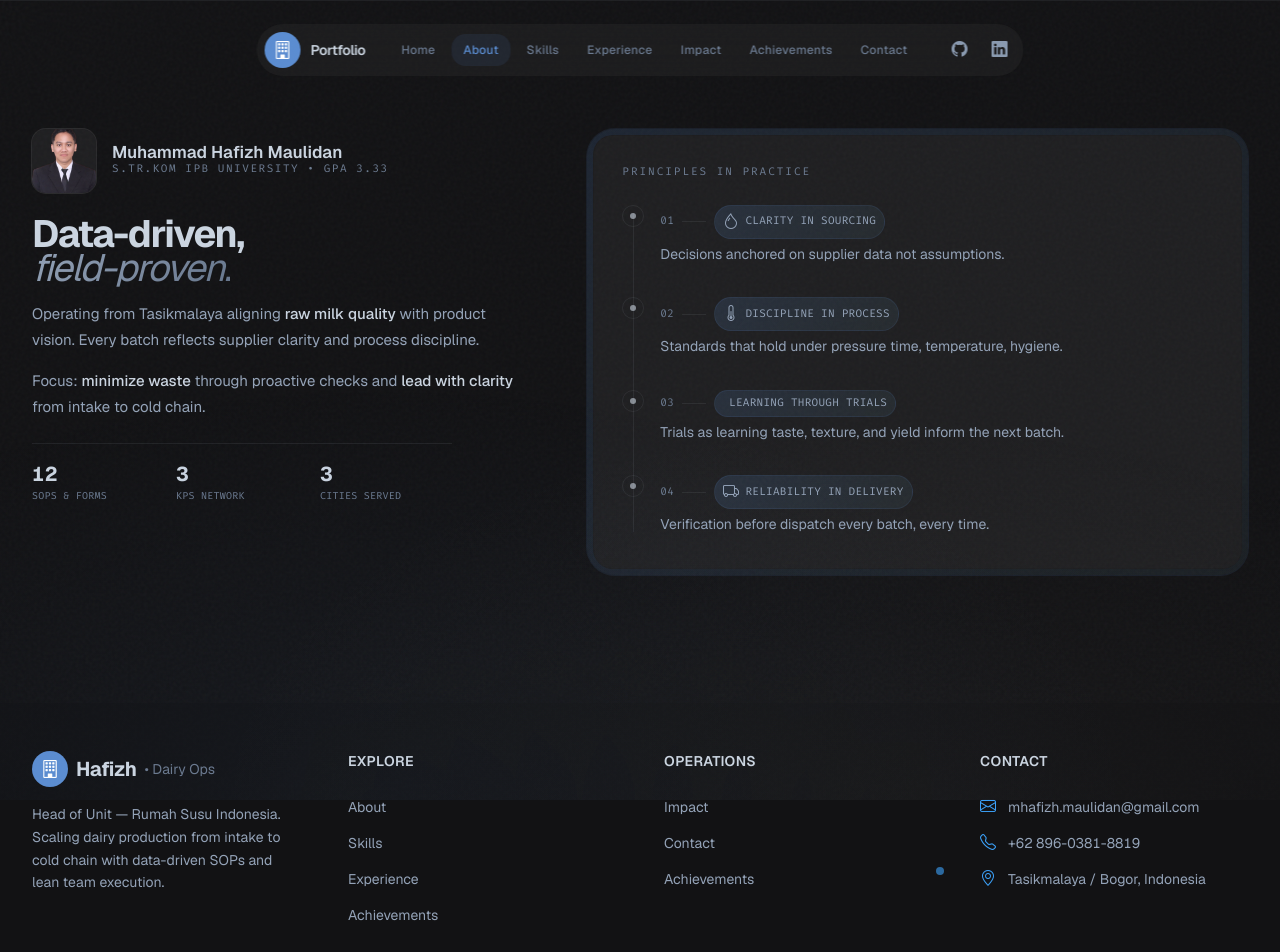
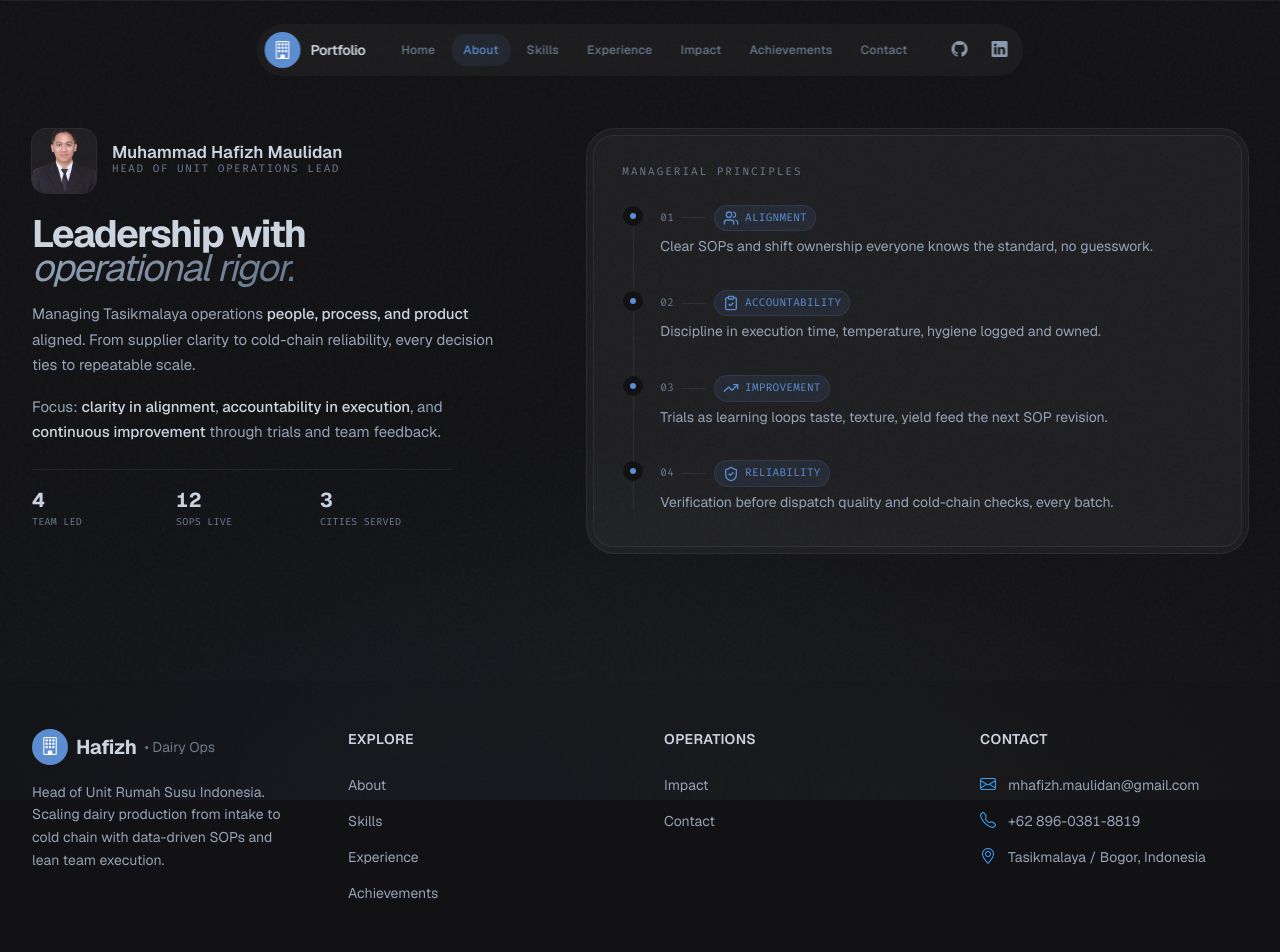
Before and after one commit to hafizhmaulidan15/my-portfolio, a React (Vite) app: page /about in a window 1280 px wide. Shown: the top 952 px of the page. Built offline with nearby package versions, Linux system fonts and the light colour scheme; a web font is replaced by a local one.

Commit message:
style: hapus semua em dash — di semua halaman

```diff
--- a/src/components/About.jsx
+++ b/src/components/About.jsx
@@ -1,8 +1,10 @@
+import { Users, ClipboardCheck, TrendingUp, ShieldCheck } from 'lucide-react';
+
 const steps = [
-  { n: '01', title: 'Clarity in Sourcing', desc: 'Decisions anchored on supplier data  not assumptions.', icon: <i className="bi bi-droplet text-[16px]"></i> },
-  { n: '02', title: 'Discipline in Process', desc: 'Standards that hold under pressure  time, temperature, hygiene.', icon: <i className="bi bi-thermometer-half text-[16px]"></i> },
-  { n: '03', title: 'Learning through Trials', desc: 'Trials as learning  taste, texture, and yield inform the next batch.', icon: <i className="bi bi-flask text-[16px]"></i> },
-  { n: '04', title: 'Reliability in Delivery', desc: 'Verification before dispatch  every batch, every time.', icon: <i className="bi bi-truck text-[16px]"></i> },
+  { n: '01', title: 'Alignment', desc: 'Clear SOPs and shift ownership  everyone knows the standard, no guesswork.', icon: <Users size={16} /> },
+  { n: '02', title: 'Accountability', desc: 'Discipline in execution  time, temperature, hygiene logged and owned.', icon: <ClipboardCheck size={16} /> },
+  { n: '03', title: 'Improvement', desc: 'Trials as learning loops  taste, texture, yield feed the next SOP revision.', icon: <TrendingUp size={16} /> },
+  { n: '04', title: 'Reliability', desc: 'Verification before dispatch  quality and cold-chain checks, every batch.', icon: <ShieldCheck size={16} /> },
 ];
 
 const About = () => {
@@ -12,7 +14,7 @@ const About = () => {
 
       <div className="container mx-auto px-6 lg:px-8 max-w-[1400px]">
         <div className="grid grid-cols-1 lg:grid-cols-12 gap-10 lg:gap-10">
-          {/* Left editorial */}
+          {/* Left editorial  managerial */}
           <div className="lg:col-span-5 space-y-6">
             <div className="flex items-center gap-4">
               <div className="w-16 h-16 rounded-[14px] overflow-hidden ring-1 ring-white/10 bg-surface">
@@ -20,49 +22,49 @@ const About = () => {
               </div>
               <div>
                 <div className="font-display text-[17px] font-semibold leading-none">Muhammad Hafizh Maulidan</div>
-                <div className="font-mono text-[11px] tracking-[0.14em] text-text-tertiary uppercase">S.Tr.Kom  IPB University • GPA 3.33</div>
+                <div className="font-mono text-[11px] tracking-[0.14em] text-text-tertiary uppercase">Head of Unit  Operations Lead</div>
               </div>
             </div>
 
             <div className="space-y-4">
               <h2 className="font-display text-[32px] md:text-[38px] font-[800] tracking-[-0.04em] leading-[0.9] text-foreground text-balance">
-                Data-driven,<br /><span className="font-[300] italic text-gradient-foreground">field-proven.</span>
+                Leadership with<br /><span className="font-[300] italic text-gradient-foreground">operational rigor.</span>
               </h2>
               <div className="space-y-4 text-[15px] leading-[1.7] text-text-secondary max-w-[52ch] text-pretty">
                 <p>
-                  Operating from Tasikmalaya  aligning <span className="text-foreground font-medium">raw milk quality</span> with product vision. Every batch reflects supplier clarity and process discipline.
+                  Managing Tasikmalaya operations  <span className="text-foreground font-medium">people, process, and product</span> aligned. From supplier clarity to cold-chain reliability, every decision ties to repeatable scale.
                 </p>
                 <p>
-                  Focus: <span className="text-foreground font-medium">minimize waste</span> through proactive checks and <span className="text-foreground font-medium">lead with clarity</span>  from intake to cold chain.
+                  Focus: <span className="text-foreground font-medium">clarity in alignment</span>, <span className="text-foreground font-medium">accountability in execution</span>, and <span className="text-foreground font-medium">continuous improvement</span> through trials and team feedback.
                 </p>
               </div>
             </div>
 
             <div className="grid grid-cols-3 gap-3 pt-4 border-t border-border max-w-[420px]">
-              <div><div className="font-display text-xl font-bold tabular-nums">12</div><div className="font-mono text-[10px] tracking-wide uppercase text-text-tertiary">SOPs & Forms</div></div>
-              <div><div className="font-display text-xl font-bold tabular-nums">3</div><div className="font-mono text-[10px] tracking-wide uppercase text-text-tertiary">KPS Network</div></div>
-              <div><div className="font-display text-xl font-bold tabular-nums">3</div><div className="font-mono text-[10px] tracking-wide uppercase text-text-tertiary">Cities Served</div></div>
+              <div><div className="font-display text-xl font-bold tabular-nums">4</div><div className="font-mono text-[10px] tracking-wide uppercase text-text-tertiary">Team led</div></div>
+              <div><div className="font-display text-xl font-bold tabular-nums">12</div><div className="font-mono text-[10px] tracking-wide uppercase text-text-tertiary">SOPs live</div></div>
+              <div><div className="font-display text-xl font-bold tabular-nums">3</div><div className="font-mono text-[10px] tracking-wide uppercase text-text-tertiary">Cities served</div></div>
             </div>
           </div>
 
-          {/* Right timeline */}
+          {/* Right  managerial principles */}
           <div className="lg:col-span-7 lg:pl-8">
-            <div className="p-1.5 bg-gradient-icon ring-1 ring-primary/10 rounded-[1.75rem]">
-              <div className="bg-surface rounded-[1.25rem] border border-black/[0.06] p-6 md:p-7">
-                <div className="font-mono text-[11px] tracking-[0.18em] text-text-tertiary uppercase mb-6">Principles in Practice</div>
+            <div className="p-1.5 bg-white/[0.04] ring-1 ring-white/10 rounded-[1.75rem]">
+              <div className="bg-surface rounded-[1.25rem] border border-border p-6 md:p-7">
+                <div className="font-mono text-[11px] tracking-[0.18em] text-text-tertiary uppercase mb-6">Managerial Principles</div>
                 <div className="relative">
                   <div className="absolute left-[11px] top-2 bottom-2 w-px bg-border hidden sm:block" aria-hidden="true"></div>
                   <div className="space-y-7">
                     {steps.map((s) => (
                       <div key={s.n} className="relative flex gap-4">
-                        <div className="hidden sm:flex w-[22px] h-[22px] rounded-full bg-transparent border border-border items-center justify-center shrink-0 z-10">
-                          <span className="w-1.5 h-1.5 rounded-full bg-foreground/60"></span>
+                        <div className="hidden sm:flex w-[22px] h-[22px] rounded-full bg-background border border-border items-center justify-center shrink-0 z-10">
+                          <span className="w-1.5 h-1.5 rounded-full bg-primary"></span>
                         </div>
                         <div className="flex-1 min-w-0 pb-1">
                           <div className="flex items-center gap-2 mb-1">
                             <span className="font-mono text-[11px] tracking-wide text-text-tertiary">{s.n}</span>
                             <span className="w-6 h-px bg-border hidden sm:block" aria-hidden="true"></span>
-                            <span className="inline-flex items-center gap-1.5 text-[11px] font-mono uppercase tracking-wide px-2 py-1 rounded-full bg-gradient-icon border border-primary/10 text-text-secondary">{s.icon} {s.title}</span>
+                            <span className="inline-flex items-center gap-1.5 text-[11px] font-mono uppercase tracking-wide px-2 py-1 rounded-full bg-primary/10 border border-primary/15 text-primary">{s.icon} {s.title}</span>
                           </div>
                           <p className="text-sm leading-relaxed text-text-secondary text-pretty">{s.desc}</p>
                         </div>
--- a/src/components/AchievementsPage.jsx
+++ b/src/components/AchievementsPage.jsx
@@ -6,9 +6,9 @@ const AchievementsPage = () => {
     <section className="py-24 md:py-32 bg-transparent min-h-screen">
       <div className="container mx-auto px-6 lg:px-8 max-w-[1400px]">
         <div className="max-w-[720px] mb-12">
-          <p className="font-mono text-[11px] tracking-[0.18em] text-text-tertiary uppercase">Milestones — Proven wins, not claims</p>
+          <p className="font-mono text-[11px] tracking-[0.18em] text-text-tertiary uppercase">Milestones  Proven wins, not claims</p>
           <h1 className="mt-3 font-display text-[36px] md:text-[48px] font-[800] tracking-[-0.04em] leading-[0.9] text-balance">Achievements <span className="font-[300] italic text-gradient-foreground">& Milestones</span></h1>
-          <p className="mt-3 text-[15px] leading-relaxed text-text-secondary max-w-[60ch] text-pretty">Record professional wins, metrics improved, and impact delivered — code-based, no DB. Full detail, not truncated.</p>
+          <p className="mt-3 text-[15px] leading-relaxed text-text-secondary max-w-[60ch] text-pretty">Record professional wins, metrics improved, and impact delivered  code-based, no DB. Full detail, not truncated.</p>
         </div>
 
         <div className="grid grid-cols-1 lg:grid-cols-12 gap-8">
@@ -32,7 +32,7 @@ const AchievementsPage = () => {
           <aside className="lg:col-span-4 space-y-4">
             <div className="p-5 rounded-xl border border-border bg-surface">
               <h3 className="font-display text-sm font-semibold">How this page works</h3>
-              <p className="text-sm leading-relaxed text-text-secondary mt-2">This is a dedicated, route-based page (<code className="font-mono text-xs bg-black/[0.04] px-1 py-0.5 rounded">/achievements</code>) — not an embedded section. Data hardcode di <code className="font-mono text-xs bg-black/[0.04] px-1 py-0.5 rounded">src/data/achievements.js</code>.</p>
+              <p className="text-sm leading-relaxed text-text-secondary mt-2">This is a dedicated, route-based page (<code className="font-mono text-xs bg-black/[0.04] px-1 py-0.5 rounded">/achievements</code>)  not an embedded section. Data hardcode di <code className="font-mono text-xs bg-black/[0.04] px-1 py-0.5 rounded">src/data/achievements.js</code>.</p>
               <div className="mt-4 flex flex-wrap gap-2">
                 <Link to="/experience" className="px-3 py-1.5 rounded-full bg-surface border border-border text-xs font-medium hover:border-primary/20">← Experience</Link>
                 <Link to="/impact" className="px-3 py-1.5 rounded-full bg-primary text-white text-xs font-medium">View Impact →</Link>
--- a/src/components/Experience.jsx
+++ b/src/components/Experience.jsx
@@ -6,9 +6,9 @@ const experiences = [
         title: 'Head of Unit',
         company: 'Rumah Susu Indonesia',
         location: 'Tasikmalaya',
-        date: 'Mar 2026 — Present',
+        date: 'Mar 2026  Present',
         meta: 'Lead • Full-time • On-site',
-        description: 'Established the Tasikmalaya unit from the ground up — built the core team, defined operational standards, and aligned cross-functional workflows. Focused on creating repeatable systems for SOPs, supplier coordination, and cold-chain execution, enabling the unit to run end-to-end with clear ownership and continuous improvement.',
+        description: 'Established the Tasikmalaya unit from the ground up  built the core team, defined operational standards, and aligned cross-functional workflows. Focused on creating repeatable systems for SOPs, supplier coordination, and cold-chain execution, enabling the unit to run end-to-end with clear ownership and continuous improvement.',
         metrics: [{ v: '1', l: 'unit built' }, { v: '12', l: 'SOPs live' }, { v: '3', l: 'cities served' }],
         tags: ['Team Building', 'SOP Design', 'Operations', 'Supply Chain', 'Leadership'],
     },
--- a/src/components/Footer.jsx
+++ b/src/components/Footer.jsx
@@ -16,7 +16,6 @@ const Footer = () => {
       links: [
         { label: "Impact", href: "/impact" },
         { label: "Contact", href: "/contact" },
-        { label: "Achievements", href: "/experience#leadership-journal", pulse: true },
       ],
     },
   ];
@@ -57,7 +56,7 @@ const Footer = () => {
               <span className="text-text-tertiary text-sm">• Dairy Ops</span>
             </div>
             <p className="text-sm leading-relaxed text-text-secondary max-w-[28ch] text-pretty">
-              Head of Unit — Rumah Susu Indonesia. Scaling dairy production from intake to cold chain with data-driven SOPs and lean team execution.
+              Head of Unit  Rumah Susu Indonesia. Scaling dairy production from intake to cold chain with data-driven SOPs and lean team execution.
             </p>
           </div>
 
@@ -114,7 +113,7 @@ const Footer = () => {
             ))}
           </div>
           <p className="text-center md:text-left font-mono text-xs tracking-wide text-text-tertiary">
-            &copy; {currentYear} Muhammad Hafizh Maulidan — Ops • Dairy Manufacturing
+            &copy; {currentYear} Muhammad Hafizh Maulidan  Ops • Dairy Manufacturing
           </p>
         </div>
       </div>
--- a/src/components/Navbar.jsx
+++ b/src/components/Navbar.jsx
@@ -18,7 +18,7 @@ const Navbar = () => {
 
     return (
         <>
-            {/* Desktop — Fluid Island Pill */}
+            {/* Desktop  Fluid Island Pill */}
             <header className="hidden lg:flex fixed top-6 left-1/2 -translate-x-1/2 z-50 w-auto">
                 <div className="flex items-center gap-6 px-2 py-2 bg-surface/90 backdrop-blur-xl rounded-full">
                     <Link to="/" className="flex items-center gap-2.5 group shrink-0">
@@ -59,7 +59,7 @@ const Navbar = () => {
                 </div>
             </header>
 
-            {/* Mobile Top Bar — Fluid Island */}
+            {/* Mobile Top Bar  Fluid Island */}
             <header className="lg:hidden fixed top-4 left-1/2 -translate-x-1/2 z-50 w-[calc(100%-2rem)] max-w-[360px]">
                 <div className="flex items-center justify-between px-1.5 py-1.5 bg-surface/90 backdrop-blur-xl rounded-full">
                     <Link to="/" className="flex items-center gap-2.5 pl-1 pr-2" onClick={() => setIsMobileMenuOpen(false)}>
@@ -109,7 +109,7 @@ const Navbar = () => {
                             <i className="bi bi-linkedin text-[18px]"></i>
                         </a>
                     </div>
-                    <p className={`font-mono text-[11px] tracking-[0.18em] text-text-tertiary uppercase mt-6 transition-all duration-700 ${isMobileMenuOpen ? 'opacity-100' : 'opacity-0'}`} style={{ transitionDelay: isMobileMenuOpen ? '420ms' : '0ms' }}>Tasikmalaya — Dairy Operations</p>
+                    <p className={`font-mono text-[11px] tracking-[0.18em] text-text-tertiary uppercase mt-6 transition-all duration-700 ${isMobileMenuOpen ? 'opacity-100' : 'opacity-0'}`} style={{ transitionDelay: isMobileMenuOpen ? '420ms' : '0ms' }}>Tasikmalaya  Dairy Operations</p>
                 </nav>
             </div>
         </>
--- a/src/components/ProductionImpact.jsx
+++ b/src/components/ProductionImpact.jsx
@@ -104,12 +104,12 @@ const ProductionImpact = () => {
             </div>
 
             <div className="mt-6 grid grid-cols-1 lg:grid-cols-2 gap-6">
-              <ProductionBarChart data={data.cupTrend} title="Cup Production — Out trend" unit="Units" />
-              <ProductionBarChart data={data.susuTrend} title="Raw Milk Processed — In trend" unit="L" />
+              <ProductionBarChart data={data.cupTrend} title="Cup Production  Out trend" unit="Units" />
+              <ProductionBarChart data={data.susuTrend} title="Raw Milk Processed  In trend" unit="L" />
             </div>
             <div className="mt-6">
               <PointsChart
-                title="Weekly Quality Points — Demo"
+                title="Weekly Quality Points  Demo"
                 data={demoPointsData}
                 levels={[
                   { value: 500, color: "#5B8DD1" },
--- a/src/components/Projects.jsx
+++ b/src/components/Projects.jsx
@@ -10,7 +10,7 @@ const Projects = () => {
             bullets: ['Timeline: 12 Mei planning • 23-25 Mei unboxing mixer • 16-17 Jun 500L 4 batch cheese vat • 19 Jun packaging • 23 Jun kirim Zarafa Bogor', 'Kendala: inverter rusak, blade terpisah, air boiler chemical → REJECT 9 Jun pahit/asam, trial 20L gagal', 'SOP: hygiene → lactoscan → stretch/taste → chiller/vacuum + Form Produksi 16 Juni'],
             stats: [{ v: '10%', l: 'yield' }, { v: '180', l: 'pcs @200gr' }, { v: '500L', l: 'TS 11.8%' }],
             href: '#',
-            postmortem: ['Air boiler chemical sanitasi → wajib air mineral', 'Susu bongkaran cups no stretch → pakai susu segar', 'Cheese vat hemat 80L/CIP vs PHE', 'Perforated plate untuk penirisan curd', 'Yield Tasik 10% — target tercapai rata-rata  optimasi next', 'Pemanasan 500L 4j55m  evaluasi boiler'],
+            postmortem: ['Air boiler chemical sanitasi → wajib air mineral', 'Susu bongkaran cups no stretch → pakai susu segar', 'Cheese vat hemat 80L/CIP vs PHE', 'Perforated plate untuk penirisan curd', 'Yield Tasik 10%  target tercapai rata-rata  optimasi next', 'Pemanasan 500L 4j55m  evaluasi boiler'],
         },
         {
             id: 1,
--- a/src/components/Skills.jsx
+++ b/src/components/Skills.jsx
@@ -4,7 +4,7 @@ const sections = [
         mono: 'Dairy Floor  Systems',
         accentColor: 'text-primary',
         skills: [
-            { name: 'Cheese Production & R&D', icon: <i className="bi bi-flask text-[18px]"></i>, context: 'Led first commercial mozzarella and cheddar development  from trial to standardized SOP.', project: 'Rumah Susu Indonesia', featured: true },
+            { name: 'Research and development', icon: <i className="bi bi-flask text-[18px]"></i>, context: 'Led first commercial mozzarella and cheddar development  from trial to standardized SOP.', project: 'Rumah Susu Indonesia', featured: true },
             { name: 'SOP Development', icon: <i className="bi bi-clipboard-check text-[18px]"></i>, context: 'SOP architecture pasteurization, QC, cold chain, peroxide falsification. Mozzarella SOP suite + ratchet loading standards.', project: 'Rumah Susu Indonesia' },
             { name: 'Cold Chain Management', icon: <i className="bi bi-truck text-[18px]"></i>, context: 'Reinforced belts, 2–8°C across cooling, storage, distribution to Bogor/Sukabumi/Lampung.', project: 'Rumah Susu Indonesia' },
             { name: 'Production Planning', icon: <i className="bi bi-building text-[18px]"></i>, context: 'Production planning and scheduling across intake, pasteurization, and distribution.', project: 'Rumah Susu Indonesia' },
--- a/src/hooks/usePageMeta.js
+++ b/src/hooks/usePageMeta.js
@@ -24,7 +24,7 @@ const pageMeta = {
   },
   '/achievements': {
     title: 'Achievements | Muhammad Hafizh Maulidan',
-    description: 'Milestones and achievements — milk quality digitalization, mozzarella first production, SOP standardization, and distribution SOPs.',
+    description: 'Milestones and achievements  milk quality digitalization, mozzarella first production, SOP standardization, and distribution SOPs.',
     keywords: 'achievements, milestones, dairy operations, production'
   },
   '/publications': {
```
Also changed, not shown: src/components/Hero.jsx (+4 -4 lines).
